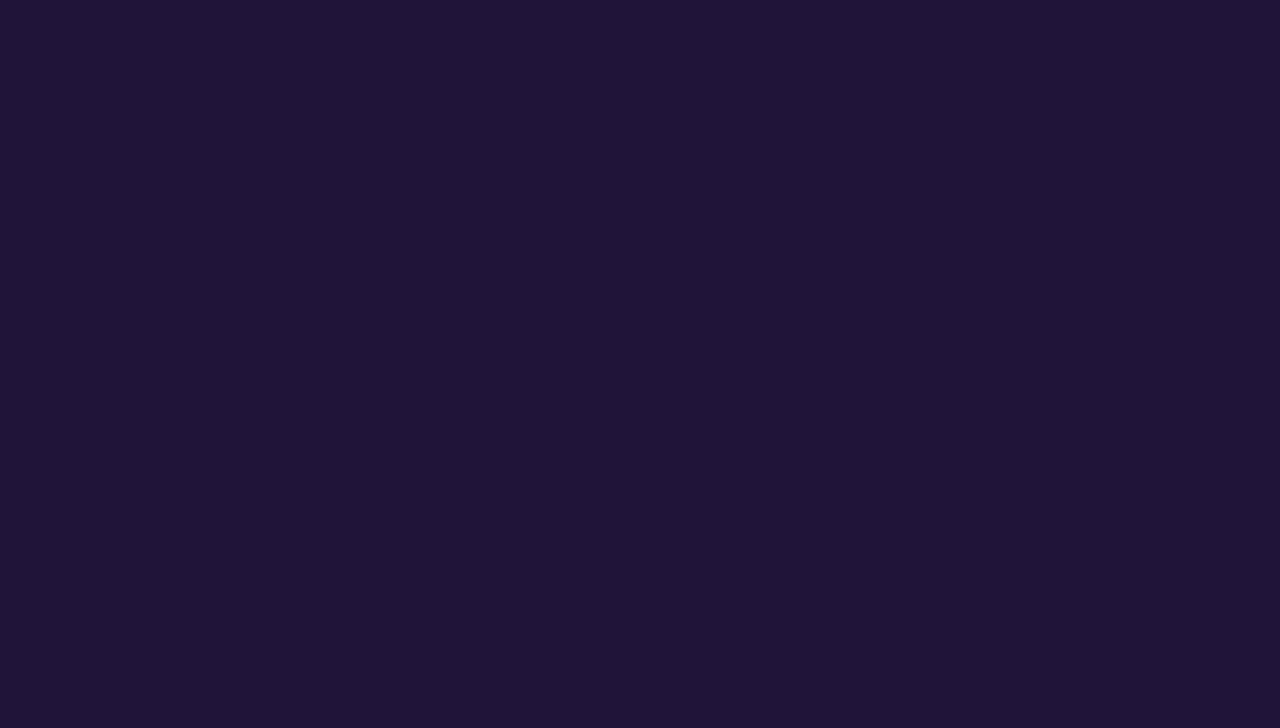
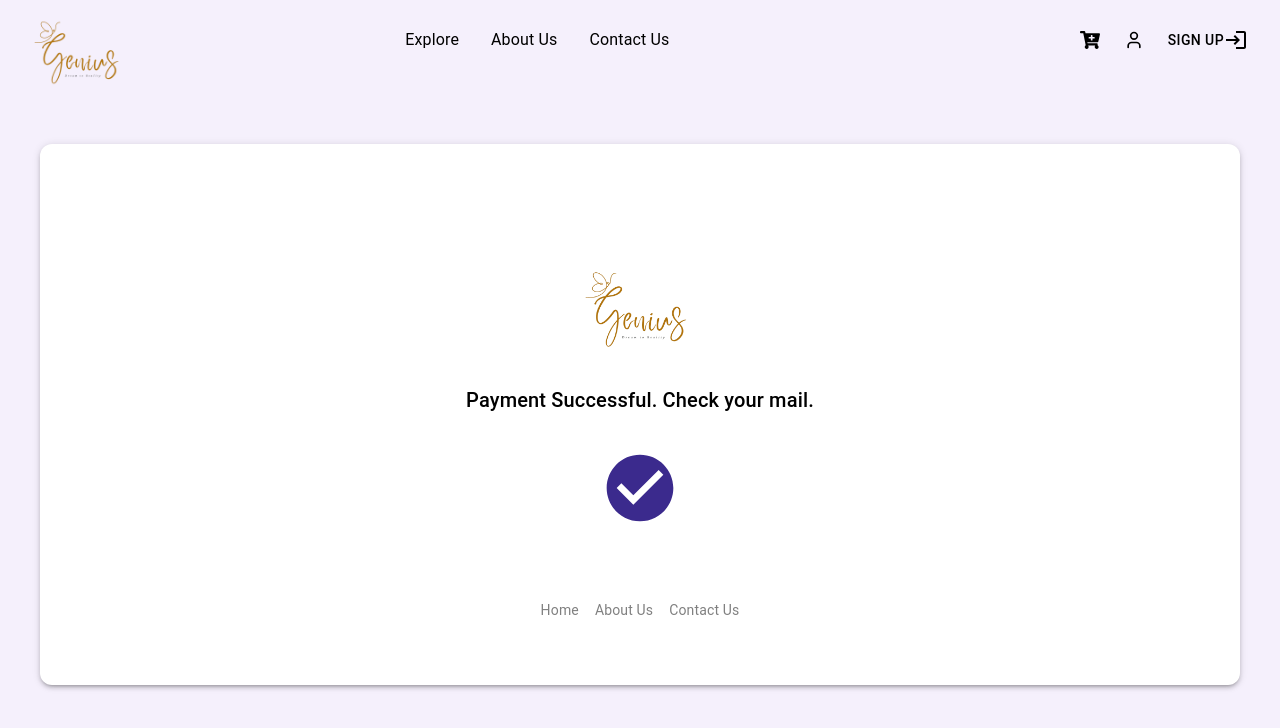
Before and after one commit to Genius-Dream-to-Reality/genius-frontend, a React (Create React App) app: page /payment-success in a window 1280 px wide. Before the commit this address had no page. Shown: the top 728 px of the page. Built offline with nearby package versions, Linux system fonts and the light colour scheme.

Commit message:
create paymentSuccess Page

```diff
--- a/package.json
+++ b/package.json
@@ -15,7 +15,7 @@
     "@testing-library/react": "^13.4.0",
     "@testing-library/user-event": "^13.5.0",
     "autoprefixer": "^10.4.20",
-    "axios": "^1.8.4",
+    "axios": "^1.9.0",
     "dayjs": "^1.11.13",
     "framer-motion": "^11.11.17",
     "frontend": "file:",
--- a/src/App.js
+++ b/src/App.js
@@ -17,6 +17,7 @@ import Callback from "./components/auth/Callback";
 import CustomerDashboard from "./components/customer-dashboard/CustomerDashboard";
 import VendorDashboardIncompleted from "./components/vendor-dashboard/VendorDashboardIncompleted";
 import {AlertProvider} from "./contexts/AlertContext";
+import PaymentSuccess from "./components/payments/PaymentSuccess.jsx";
 
 function App() {
   return (
@@ -39,6 +40,7 @@ function App() {
                 <Route path="view-plan" element={<ViewPlan />} />
                 <Route path="customer-dashboard" element={<CustomerDashboard/>} />
                 <Route path="vendor-dashboard-incompleted" element={<VendorDashboardIncompleted/>} />
+                <Route path="payment-success" element={<PaymentSuccess />} />
             </Routes>
           </Router>
         </AlertProvider>
--- /dev/null
+++ b/src/components/payments/PaymentSuccess.jsx
@@ -0,0 +1,128 @@
+import React from "react";
+import {
+  Box,
+  Container,
+  Typography,
+  IconButton,
+  Grid,
+  useMediaQuery,
+  useTheme,
+} from "@mui/material";
+import CheckCircleIcon from "@mui/icons-material/CheckCircle";
+import AppLogo from "../shared/AppLogo";
+import Header from "../../layout/Header";
+
+const PaymentSuccess = () => {
+  const theme = useTheme();
+  const isMobile = useMediaQuery(theme.breakpoints.down("sm"));
+
+  return (
+    <Box
+      sx={{
+        minHeight: "100vh",
+        backgroundColor: "#f5f0fc",
+        display: "flex",
+        flexDirection: "column",
+
+        // Force Header button color to black
+        "& header button": {
+          color: "black !important",
+        },
+
+        // Typography text inside the whole page (including inside Header)
+        "& .MuiTypography-root": {
+          color: "black !important",
+        },
+
+        // Icons inside header
+        "& header button svg": {
+          color: "black !important",
+        },
+      }}
+    >
+      {/* Top Navigation */}
+      <Header />
+
+      {/* Center Card */}
+      <Container
+        maxWidth="lg" // widened from "md"
+        sx={{
+          backgroundColor: "#fff",
+          borderRadius: "12px",
+          boxShadow: 3,
+          my: isMobile ? 4 : 8,
+          py: isMobile ? 4 : 8,
+          px: isMobile ? 2 : 6,
+          textAlign: "center",
+          display: "flex",
+          flexDirection: "column",
+          minHeight: isMobile ? "400px" : "500px",
+        }}
+      >
+        {/* Logo at the Top */}
+        <Box mb={4} display="flex" justifyContent="center" alignItems="center">
+          <Box sx={{ transform: "scale(1.2)", transformOrigin: "top center" }}>
+            <AppLogo size="lg" />
+          </Box>
+        </Box>
+
+        {/* Success Message and Icon */}
+        <Typography
+          variant={isMobile ? "body1" : "h6"}
+          sx={{ color: "black", mb: 3 }}
+          gutterBottom
+        >
+          Payment Successful. Check your mail.
+        </Typography>
+
+        <IconButton
+          disableRipple
+          sx={{
+            "&:hover": { background: "transparent" },
+            mb: 4,
+          }}
+        >
+          <CheckCircleIcon sx={{ fontSize: isMobile ? 60 : 80, color: "#3b2a8d" }} />
+        </IconButton>
+
+        {/* Footer Links */}
+        <Box
+          component="footer"
+          sx={{
+            mt: "auto",
+            pt: 4,
+          }}
+        >
+          <Grid
+            container
+            spacing={2}
+            justifyContent="center"
+            sx={{
+              fontSize: 14,
+              color: "gray",
+              textAlign: "center",
+            }}
+          >
+            <Grid item xs={12} sm="auto">
+              <a href="/" style={{ textDecoration: "none", color: "inherit" }}>
+                Home
+              </a>
+            </Grid>
+            <Grid item xs={12} sm="auto">
+              <a href="/about-us" style={{ textDecoration: "none", color: "inherit" }}>
+                About Us
+              </a>
+            </Grid>
+            <Grid item xs={12} sm="auto">
+              <a href="/contact-us" style={{ textDecoration: "none", color: "inherit" }}>
+                Contact Us
+              </a>
+            </Grid>
+          </Grid>
+        </Box>
+      </Container>
+    </Box>
+  );
+};
+
+export default PaymentSuccess;
```
Also changed, not shown: 1 other file (tests, documents, lock files or other folders).
